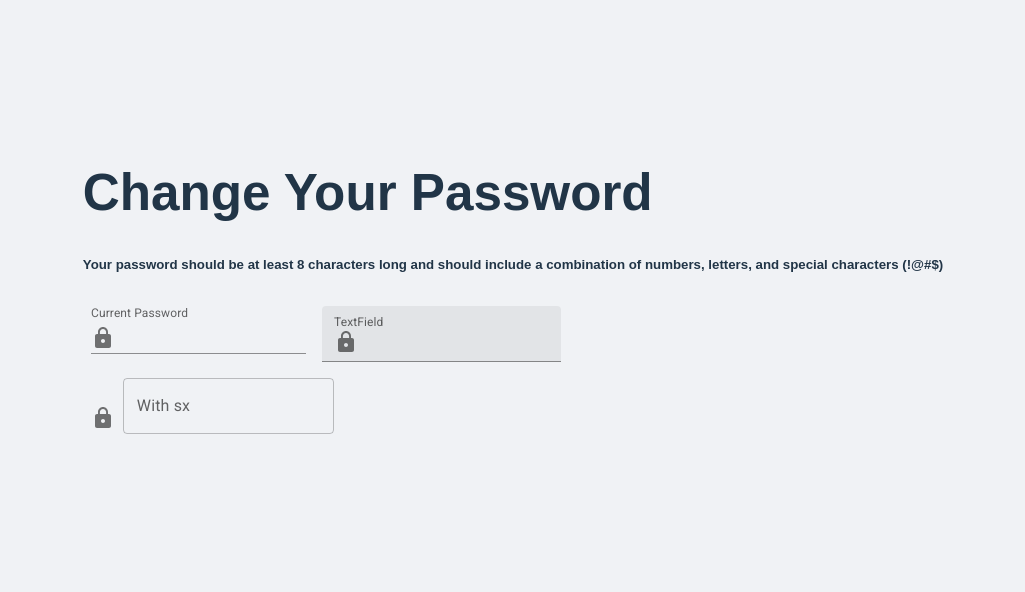
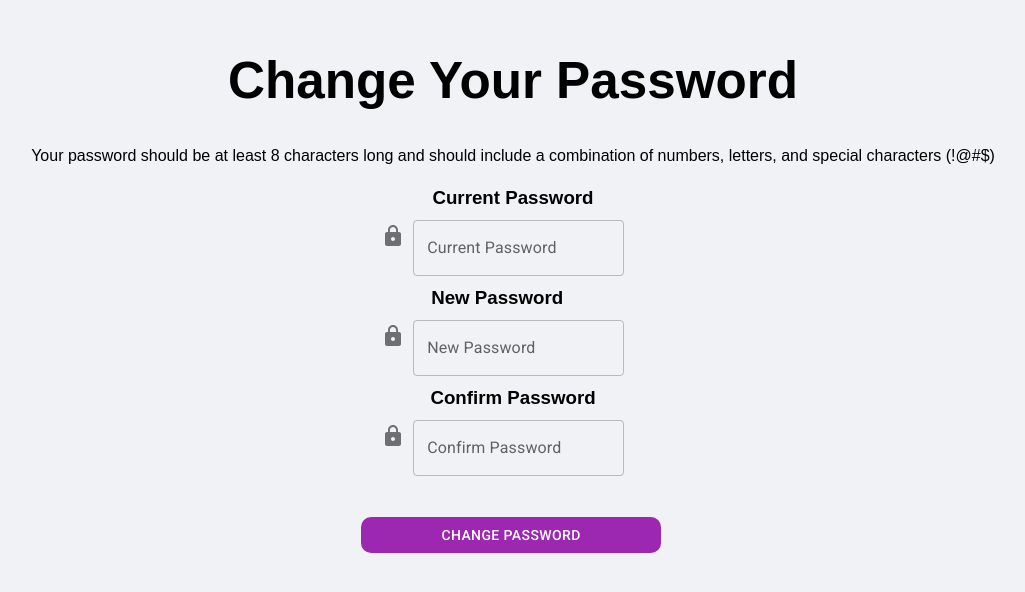
Before and after one commit to PAP-2024-Summer-L6-G1-students/identity-provider-frontend, a React (Vite) app in the folder identity-provider/: page /ChangePassword in a window 1280 px wide. Shown: the part 114-706 px from the top of the page, without its empty margins (127-1152 px from the left). Built offline with nearby package versions, Linux system fonts and the light colour scheme.

Commit message:
finished change password site

```diff
--- a/identity-provider/src/pages/ChangePassword.css
+++ b/identity-provider/src/pages/ChangePassword.css
@@ -0,0 +1,23 @@
+.password-box {
+    border-color: black 15px;
+    .passwords {
+        align-items: center;
+        margin-left: 100px;
+        padding-left: 250px;
+    }
+    #new-pass{
+        color: black;
+        padding-left: 392px;
+    }
+    #change-btn{
+        margin-top: 33px;
+        margin-left: 330px;
+        width: 300px;
+        border-radius: 10px;
+    }
+    .text {
+        color: black;
+        text-align: center;
+    }
+
+}
--- a/identity-provider/src/pages/ChangePassword.jsx
+++ b/identity-provider/src/pages/ChangePassword.jsx
@@ -6,44 +6,44 @@ import InputAdornment from '@mui/material/InputAdornment';
 import FormControl from '@mui/material/FormControl';
 import TextField from '@mui/material/TextField';
 import LockIcon from '@mui/icons-material/Lock';
+import Button from '@mui/material/Button';
 
+import './ChangePassword.css'
 export default function ChangePassword() {
     return (
         <>
-            <h1>Change Your Password</h1>
-            <h5>Your password should be at least 8 characters long and should include a combination of numbers, letters, and special characters (!@#$)</h5>
+            <div class='password-box'>
+                <h1 class="text">Change Your Password</h1>
+                <p class="text">Your password should be at least 8 characters long and should include a combination of numbers, letters, and special characters (!@#$)</p>
 
-            <Box sx={{ '& > :not(style)': { m: 1 } }}>
-                <FormControl variant="standard">
-                    <InputLabel htmlFor="input-with-icon-adornment">
-                        Current Password
-                    </InputLabel>
-                    <Input
-                        id="input-with-icon-adornment"
-                        startAdornment={
-                            <InputAdornment position="start">
-                                <LockIcon />
-                            </InputAdornment>
-                        }
-                    />
-                </FormControl>
-                <TextField
-                    id="input-with-icon-textfield"
-                    label="TextField"
-                    InputProps={{
-                        startAdornment: (
-                            <InputAdornment position="start">
-                                <LockIcon />
-                            </InputAdornment>
-                        ),
-                    }}
-                    variant="filled"
-                />
-                <Box sx={{ display: 'flex', alignItems: 'flex-end' }}>
-                    <LockIcon sx={{ color: 'action.active', mr: 1, my: 0.5 }} />
-                    <TextField id="input-with-sx" label="With sx" variant="outlined"  />
+                <Box sx={{ '& > :not(style)': { m: 1 } }}>
+
+                    <h3 class="text">Current Password</h3>
+
+                        <Box class= "passwords" sx={{ display: 'flex', alignItems: 'flex-end' }}>
+                            <LockIcon sx={{ color: 'action.active', mr: 1, my: 0.5 }} />
+                            <TextField id="current-password" label="Current Password" variant="outlined" />
+                        </Box>
+
+                    <h3 id="new-pass">New Password</h3>
+
+                    <Box class= "passwords" sx={{ display: 'flex', alignItems: 'flex-end' }}>
+                        <LockIcon sx={{ color: 'action.active', mr: 1, my: 0.5 }} />
+                        <TextField id="new-password" label="New Password" variant="outlined" />
+                    </Box>
+
+                    <h3 class="text">Confirm Password</h3>
+
+                    <Box class= "passwords" sx={{ display: 'flex', alignItems: 'flex-end' }}>
+                        <LockIcon sx={{ color: 'action.active', mr: 1, my: 0.5 }} />
+                        <TextField id="confirm-password" label="Confirm Password" variant="outlined" />
+                    </Box>
+
                 </Box>
-            </Box>
+                <Button id = "change-btn" variant="contained" color = "secondary" disableElevation>
+                   Change Password
+                </Button>
+            </div>
         </>
     );
 }
```
